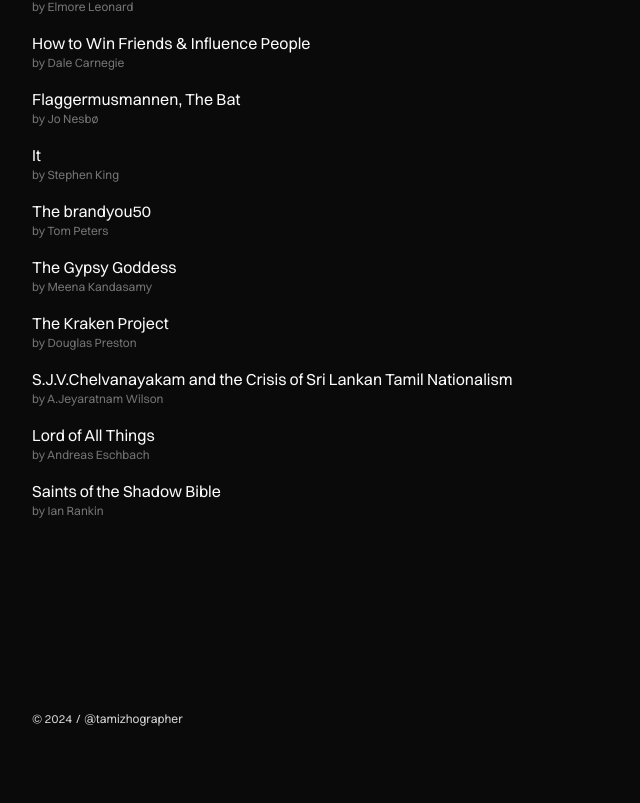
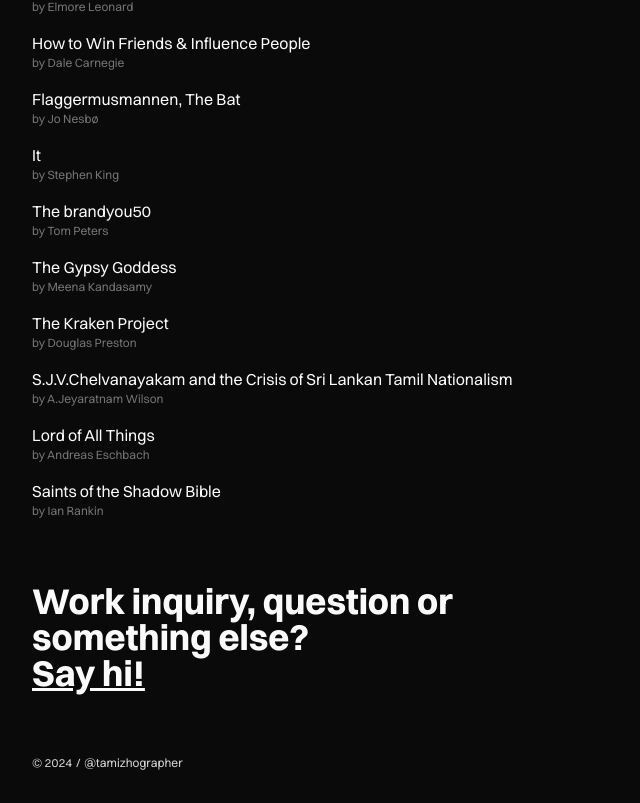
Before and after one commit to rathesDot/rathes.me, a Next.js app: page /reading in a window 1280 px wide. Shown: the part 5151-5954 px from the top of the page, without its empty margins (0-640 px from the left). Before the commit the page ends 5910 px from the top, so only its background shows below. Built offline with nearby package versions, Linux system fonts and the light colour scheme.

Commit message:
✨ Add SayHi component

```diff
--- a/src/pages/about.tsx
+++ b/src/pages/about.tsx
@@ -119,7 +119,7 @@
           </a>
         </section>
 
-        <div className="my-32">
+        <div className="mt-16">
           <SayHi />
         </div>
       </div>
--- a/src/pages/reading.tsx
+++ b/src/pages/reading.tsx
@@ -13,6 +13,7 @@
   TextField,
   Paragraph,
 } from "../components"
+import { SayHi } from "../patterns"
 
 type Book = { title: string; url: string; author: string }
 
@@ -34,7 +35,7 @@
   return (
     <PageLayout>
       <Meta title="Reading" />
-      <div className="mb-32 max-w-xl flex-grow p-8">
+      <div className="max-w-xl flex-grow p-8">
         <section className="mb-16 flex flex-col gap-4">
           <Heading1 size={2}>Reading</Heading1>
           <Paragraph>
@@ -74,6 +75,9 @@
             )
           })}
         </section>
+        <div className="mt-16">
+          <SayHi />
+        </div>
       </div>
     </PageLayout>
   )
```
